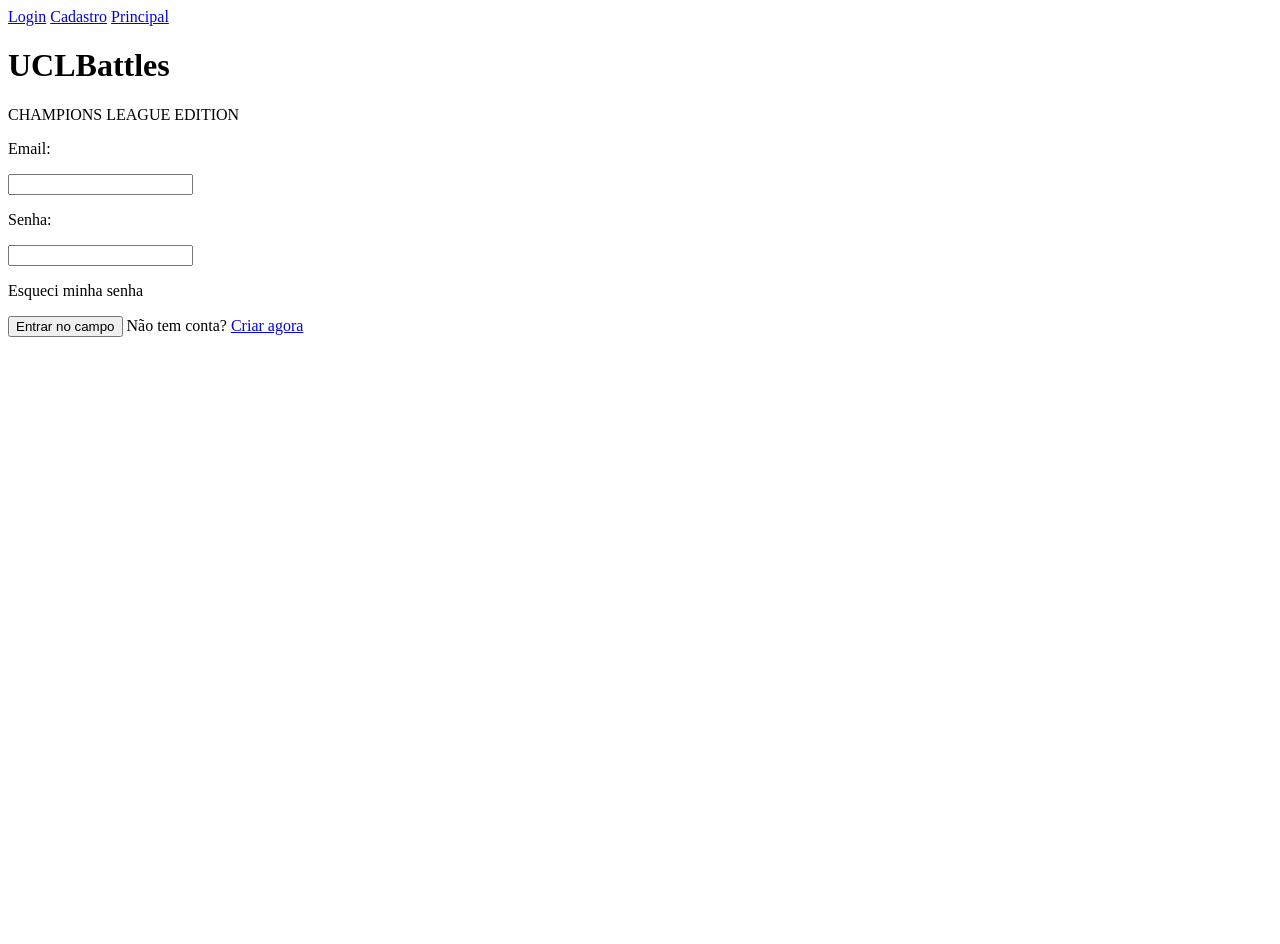
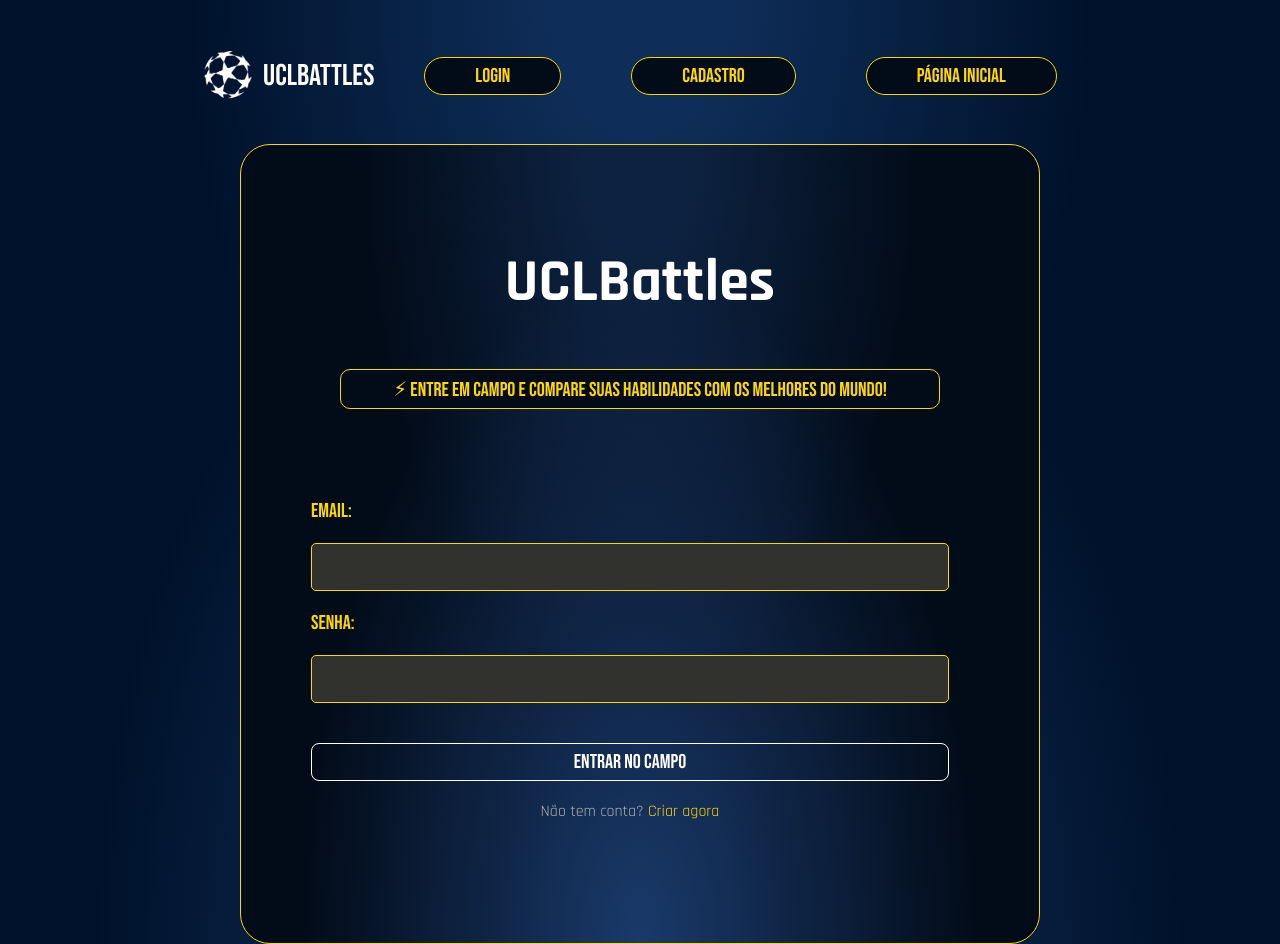
Before and after one commit to victorvilefort/UCLBattles, a plain HTML site: page website/public/login.html in a window 1280 px wide. Shown: the top 944 px of the page. Before the commit the page ends 800 px from the top, so only its background shows below. Drawn offline with Linux system fonts and the light colour scheme.

Commit message:
feat: Terminei a a estilização de todas as páginas

```diff
--- a/website/public/css/cadastro.css
+++ b/website/public/css/cadastro.css
@@ -2,10 +2,13 @@
 
 *{
     box-sizing: border-box;
+    text-decoration: none;
 }
 
 body{
-    background-color: rgb(6, 11, 43);
+    background: radial-gradient(ellipse at 50% 100%, #1a3a6b 0%, transparent 60%),
+    radial-gradient(ellipse at 50% 0%, #0e2d58 10%, transparent 50%), #00122b;
+    border-radius: 30px;
 
 }
 
@@ -96,7 +99,7 @@ span {
     justify-items: center;
     font-family: 'Bebas Neue', cursive;
     height: fit-content;
-    padding: 6px 30px;
+    padding: 7px 50px;
     transition: all 0.3s ease;
 }
 
--- a/website/public/css/home.css
+++ b/website/public/css/home.css
@@ -2,11 +2,13 @@
 
 *{
     box-sizing: border-box;
+    text-decoration: none;
 }
 
 body{
-    background-color: rgb(6, 11, 43);
-
+    background: radial-gradient(ellipse at 50% 100%, #1a3a6b 0%, transparent 60%),
+    radial-gradient(ellipse at 50% 0%, #0e2d58 10%, transparent 50%), #00122b;
+    border-radius: 30px;
 }
 
 h1{
@@ -26,7 +28,7 @@ h3 {
 }
 
 h5 {
-    color: grey;
+    color: rgb(255, 255, 255);
 }
 
 a {
@@ -39,23 +41,22 @@ span {
     padding-top: 20px;
     align-self: center;
     font-family: 'Rajdhani', sans-serif;
-    color: rgb(174, 174, 173);
+    color: rgb(255, 255, 255);
 }
 
 p{
-    color: grey;
+    color: rgb(255, 253, 253);
 }
 
 .header{
     display: flex;
     flex-direction: row;
     justify-content: space-around;
-    border-bottom: 2px;
-    border-color: grey;
     margin: 0;
-    padding: 5px;
+    padding: 6px;
     align-items: center;
     text-decoration: none;
+    border-bottom: 1px solid gold;
 }
 
 .header h1{
@@ -68,7 +69,7 @@ p{
     display: flex;
     justify-self: center;
     font-family: 'Rajdhani', sans-serif;
-    color: rgb(174, 174, 173);
+    color: rgb(255, 255, 255);
     font-size: 20px;
 }
 
@@ -83,9 +84,8 @@ p{
     flex-direction: row;
     font-family: 'Bebas Neue', cursive;
     height: fit-content;
-    padding: 6px 30px;
+    padding: 6px 50px;
     transition: all 0.3s ease;
-    margin-top: 20px;
     text-decoration: none;
 }
 
@@ -128,28 +128,41 @@ p{
 }
 
 
-.main-title{
+.main-title {
     font-size: 40px;
-    padding-top: 1rem;
+    padding-top: 6rem;
+    display: flex;
+    flex-direction: row;
+    justify-content: space-around;
+}
+
+.main-title h1{
+    padding-right: 10rem;
+}
+
+.main-title img{
+    display: flex;
+    width: 380px;
+    height: 400px;
+    padding-left: 6rem;
 }
 
 .main-subtitle{
-    color: grey;
+    color: rgb(255, 255, 255);
     font-family: 'Rajdhani', sans-serif;
     font-size: 20px;
 }
 
 .main-title white{
     color: white;
-    padding-bottom: 10px;
 }
 
 .footer{
+    padding-top: 10px;
     display: flex;
     flex-direction: row;
-    justify-content: space-between;
-    border-bottom: 2px;
-    border-color: grey;
+    justify-content: space-around;
+    border-top: 1px solid gold;
 }
 
 .mockplayers-content{
@@ -239,7 +252,7 @@ p{
 
 .step-box{
     border-style: solid;
-    border-color: #020b18;
+    border-color: white;
     border-radius: 10px;
     padding: 20px;
 }
@@ -253,7 +266,7 @@ p{
 }
 
 .player-ovr{
-    color: grey;
+    color: rgb(255, 253, 253);
     display: flex;
     flex-direction: column;
     font-family: 'Rajdhani', sans-serif;
@@ -266,10 +279,11 @@ p{
     justify-content: space-between;
     align-items: center;
     height: fit-content;
-    padding: 40px;
-    background-color: #020b18;
+    padding: 20px;
+    background-color: #001635;
     border-radius: 20px;
     margin-top: 20px;
+    margin-bottom: 40px;
 }
 
 .banner button{
@@ -279,7 +293,7 @@ p{
     border: 0.5px solid gold;
     border-radius: 20px;
     cursor: pointer;
-    font-size: 20px;
+    font-size: 16px;
     flex-direction: row;
     font-family: 'Bebas Neue', cursive;
     height: fit-content;
@@ -289,12 +303,16 @@ p{
 
 .banner button:hover{
     background-color: gold;
-    color: #020b18;
+    color: #000000;
     border-color: gold;
 }
 
+.banner button:hover a{
+    color: #000000;
+}
+
 .main-estatics p {
-    color: grey;
+    color: rgb(255, 255, 255);
     font-family: 'Rajdhani', sans-serif;
     font-size: 20px;
 }
@@ -333,3 +351,9 @@ p{
     font-family: 'Bebas Neue', cursive;
     font-size: 20px;
 }
+
+.footer img {
+    width: 60px;
+    height: auto;
+    filter: invert(100%) brightness(200%)
+}
--- a/website/public/css/login.css
+++ b/website/public/css/login.css
@@ -0,0 +1,209 @@
+@import url('https://fonts.googleapis.com/css2?family=Bebas+Neue&family=Rajdhani:wght@400;500;600;700&display=swap');
+
+*{
+    box-sizing: border-box;
+    text-decoration: none;
+}
+
+body{
+    background: radial-gradient(ellipse at 50% 100%, #1a3a6b 0%, transparent 60%),
+    radial-gradient(ellipse at 50% 0%, #0e2d58 10%, transparent 50%), #00122b;
+    border-radius: 30px;
+
+}
+
+p{
+    color: gold;
+    font-size: 20px;
+    font-family: 'Bebas Neue', cursive;
+
+}
+
+a {
+    flex-direction: row;
+    text-align: center;
+    color:gold;
+    size: 1rem;
+}
+
+span {
+    padding-top: 20px;
+    align-self: center;
+    font-family: 'Rajdhani', sans-serif;
+    color: rgb(174, 174, 173);
+}
+
+input{
+     padding: 10px;
+    border: 1px solid gold;
+    border-radius: 5px;
+    background-color: #31312e;
+    font-family: 'Rajdhani', sans-serif;
+    color: rgb(255, 255, 255);
+    font-size: 20px;
+}
+.title{
+    color: #ffffff;
+    text-align: center;
+    font-size: 30px;
+    display: flex;
+    flex-direction: column;
+    align-items: center;
+    justify-content: center;
+    width: 100%;
+    padding: 3rem;
+}
+
+.title h1 {
+    margin: 0;
+
+}
+
+.title p{
+    margin: 0;
+    margin-bottom: 30px;
+}
+
+.navbar p {
+    color: white;
+}
+
+.navbar{
+    display: flex;
+    justify-content: center;
+    padding-top: 20px;
+    padding-bottom: 20px;
+    align-items: center;
+    gap: 30px;
+}
+
+.logo{
+    display: flex;
+    flex-direction: row;
+    align-items: center;
+    justify-content: center;
+    gap: 10px;
+}
+
+.logo img{
+    width: 50px;
+    height: auto;
+    filter: invert(100%) brightness(200%)
+}
+
+.logo p{
+    color: white;
+    font-size: 30px;
+    font-family: 'Bebas Neue', cursive;
+}
+
+ button{
+    display: flex;;
+    color: gold;
+    background-color: #020b18;;
+    border: 0.5px solid gold;
+    border-radius: 20px;
+    cursor: pointer;
+    font-size: 20px;
+    flex-direction: row;
+    justify-items: center;
+    font-family: 'Bebas Neue', cursive;
+    height: fit-content;
+    padding: 6px 50px;
+    transition: all 0.3s ease;
+}
+
+button:hover{
+    background-color: gold;
+    color: #020b18;
+    border-color: gold;
+}
+
+button:hover a{
+    transition: all 0.3s ease;
+    color: black;
+}
+
+.navbar a{
+    color: gold;
+    text-decoration: none;
+    margin-right: 20px;
+    padding-left: 20px;
+}
+.main{
+    display: flex;
+    margin: 0 auto;
+    font-family: 'Rajdhani', sans-serif;
+    flex-direction: column;
+    align-items: center;
+    justify-content: center;
+    width: 800px;
+    height: 800px;
+    border: 0.5px solid gold;
+    background: radial-gradient(ellipse at 50% 100%, #1a3a6b 0%, transparent 60%),
+    radial-gradient(ellipse at 50% 0%, #0d2240 10%, transparent 50%), #020b18;
+    border-radius: 30px;
+}
+
+
+.fields{
+    display: flex;
+    flex-direction: column;
+    margin-right: 20px;
+}
+
+.text-card{
+    display: flex;
+    flex-direction: column;
+    align-items: center;
+    justify-content: center;
+    width: 600px;
+    height: 40px;
+    border: 1px solid gold;
+    background-color: #020b18;
+    border-radius: 10px;
+    padding: 1rem;
+}
+
+.forms{
+    display: flex;
+    flex-direction: column;
+    width: fit-content;
+    width: 100%;
+    padding: 70px;
+}
+
+.button-create{
+    display: flex;
+    justify-content: center;
+    margin-top: 20px;
+}
+
+.button-create button{
+    background-color: transparent;
+    color: #ffffff;
+    border: 1px solid;;
+    border-radius: 8px;
+    border-color: white;
+    cursor: pointer;
+    size: 10px;
+    width: 700px;
+    display: flex;
+    justify-content: center;
+    margin-top: 20px;
+    font-family: 'Bebas Neue', cursive;
+    font-size: 20px;
+    transition: all 0.3s ease;
+}
+
+.button-create button:hover{
+    background-color: white;
+    color: #020b18;
+    border-color: white;
+}
+
+.forms{
+    display: flex;
+    justify-content: center;
+    align-content: center;
+}
--- a/website/public/login.html
+++ b/website/public/login.html
@@ -1,5 +1,5 @@
 <!DOCTYPE html>
-<html lang="en">
+<html lang="pt-br">
 <head>
     <meta charset="UTF-8">
     <meta name="viewport" content="width=device-width, initial-scale=1.0">
@@ -9,21 +9,30 @@
 </head>
 <body>
     <div class="navbar">
-        <a href="login.html">Login</a>
-        <a href="cadastro.html">Cadastro</a>
-        <a href="main.html">Principal</a>
+    <div class="logo">
+        <img src="assets/img/UEFA_Champions_League.png" alt="">
+         <p>UCLBattles</p>
+    </div>
+        <a href="login.html"><button>Login</button></a>
+        <a href="cadastro.html"><button>Cadastro</button></a>
+        <a href="home.html"><button>Página Inicial</button></a>
     </div>
     <div class="main">
-        <h1>UCLBattles</h1>
-        <p>CHAMPIONS LEAGUE EDITION</p>
+        <div class="title">
+               <h1>UCLBattles</h1>
+        </div>
+        <div class="text-card">
+             <p>⚡ Entre em campo e compare suas habilidades com os melhores do mundo!</p>
+        </div>
         <div class="forms">
             <div class="fields">
                 <p>Email:</p>
                 <input type="text" id="ipt_email">
                 <p>Senha:</p>
                 <input type="text" id="ipt_senha">
-                <p>Esqueci minha senha</p>
-                <button onclick="pensar()">Entrar no campo</button>
+                <div class="button-create">
+                     <button onclick="pensar()">Entrar no campo</button>
+                </div>
                 <span>Não tem conta? <a href="cadastro.html">Criar agora</a></span>
             </div>
         </div>
```
Also changed, not shown: website/public/cadastro.html (+4 -4 lines), website/public/home.html (+18 -18 lines), website/public/assets/img/github.png (added), website/public/assets/img/instagram-new.png (added), website/public/assets/img/taca-champions.png (added).
